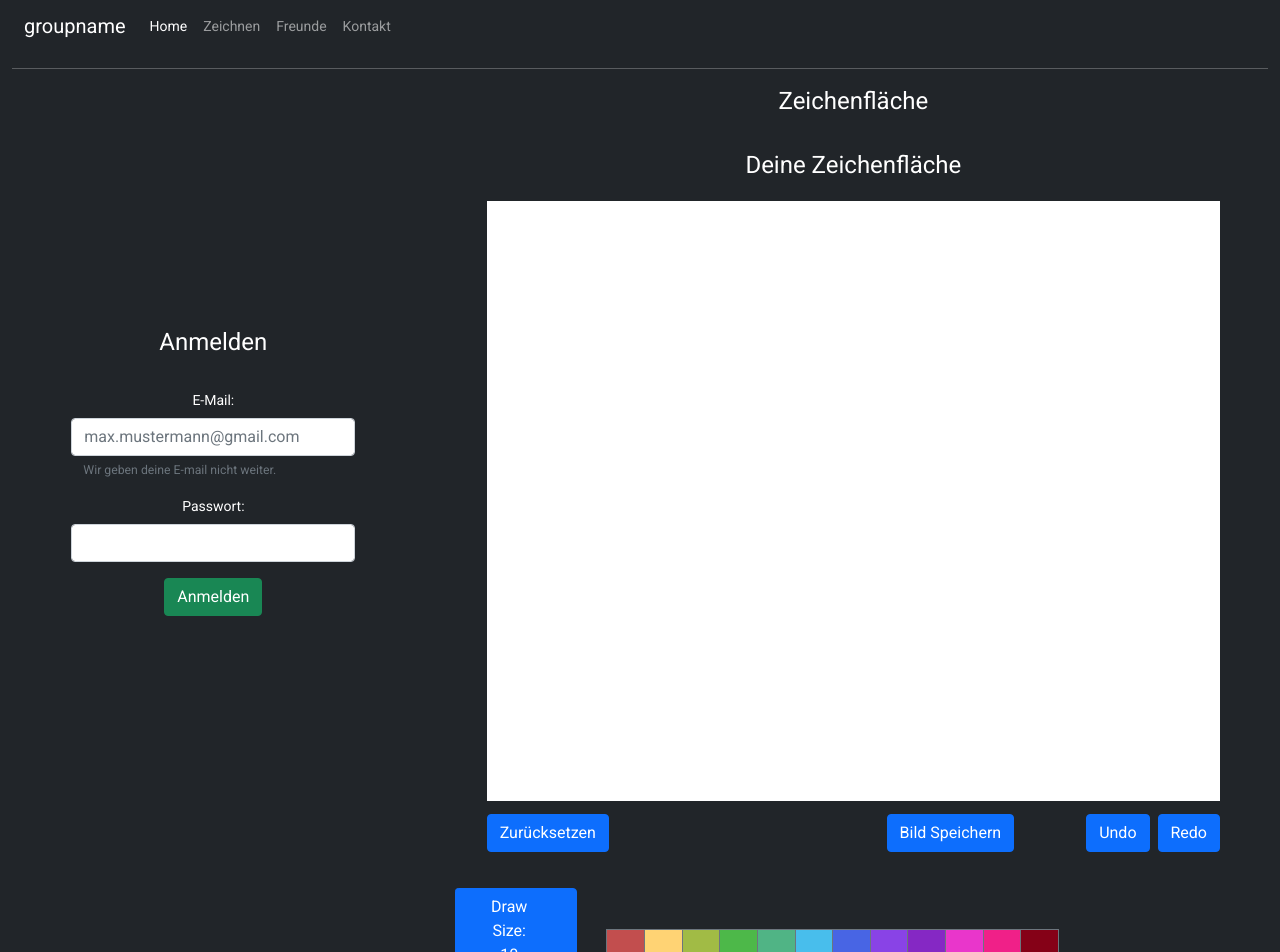
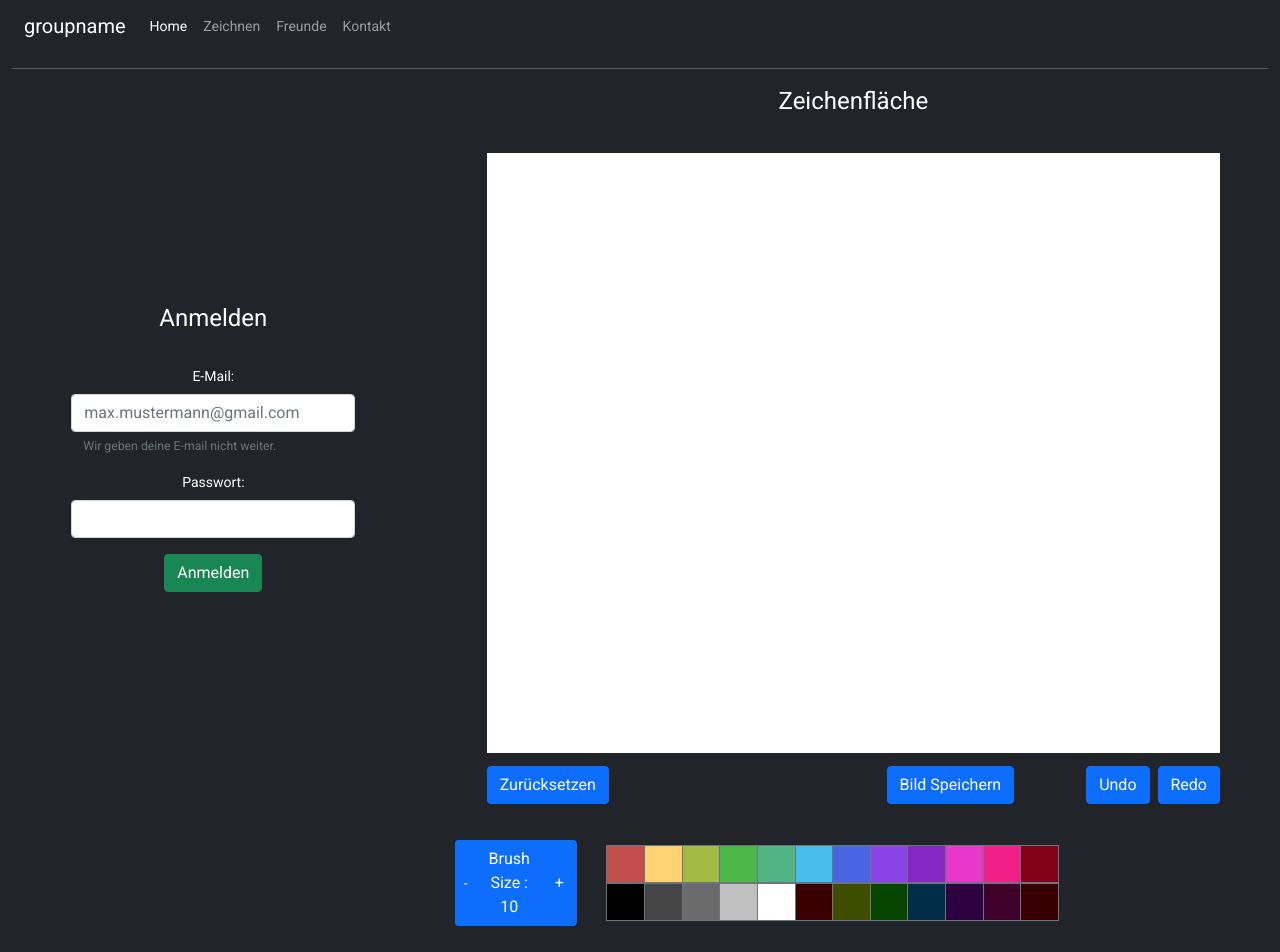
Before and after one commit to sheckla/AngularDrawApp_SocketsNetty, an Angular app: page / in a window 1280 px wide. Shown: the top 952 px of the page. Built offline with nearby package versions, Linux system fonts and the light colour scheme; no server answers.

Commit message:
Small adjustments

```diff
--- a/src/app/components/zeichenflaeche/zeichenflaeche.component.html
+++ b/src/app/components/zeichenflaeche/zeichenflaeche.component.html
@@ -1,8 +1,6 @@
 
 <div class="container pt-3 pb-3 ">
 
-
-<h1 class="text-center">Deine Zeichenfläche</h1>
 <div class="container pt-1 pb-1 ">
 
     <div class="row w-100">
--- a/src/app/components/zeichentools/zeichentools.component.html
+++ b/src/app/components/zeichentools/zeichentools.component.html
@@ -4,7 +4,7 @@
         <!-- ELEMENT 1 -->
         <div class="btn-group" role="group" aria-label="Button group example">
           <button type="button" id="drawSizeMinusButton" class="btn btn-primary btn-sm">-</button>
-          <button type="button" id="resetDrawSizeButton" class="btn btn-primary">Draw Size: 10 (Click to reset)</button> <!-- disabled um den Button auszugrauen-->
+          <button type="button" id="resetDrawSizeButton" class="btn btn-primary">Brush Size : 10</button> <!-- disabled um den Button auszugrauen-->
           <button type="button" id="drawSizePlusButton" class="btn btn-primary">+</button>
         </div>
       </div>
--- a/src/app/js/main.js
+++ b/src/app/js/main.js
@@ -86,7 +86,6 @@ $( document ).ready(function() {
       color: color,
     })
     redrawAll(e);
-    if (getMousePosX(e) < 5 || getMousePosY(e) < 5) isPainting = false;
   }
 
   function getMousePosX(e) {
@@ -137,7 +136,7 @@ $( document ).ready(function() {
   }
 
   function updateDrawSizeDisplay() {
-    resetDrawSizeButton.firstChild.data = "Draw Size: " + drawSize + " (Click to reset)";
+    resetDrawSizeButton.firstChild.data = "Brush Size : " + drawSize;
   }
 
   function undo() {
```
